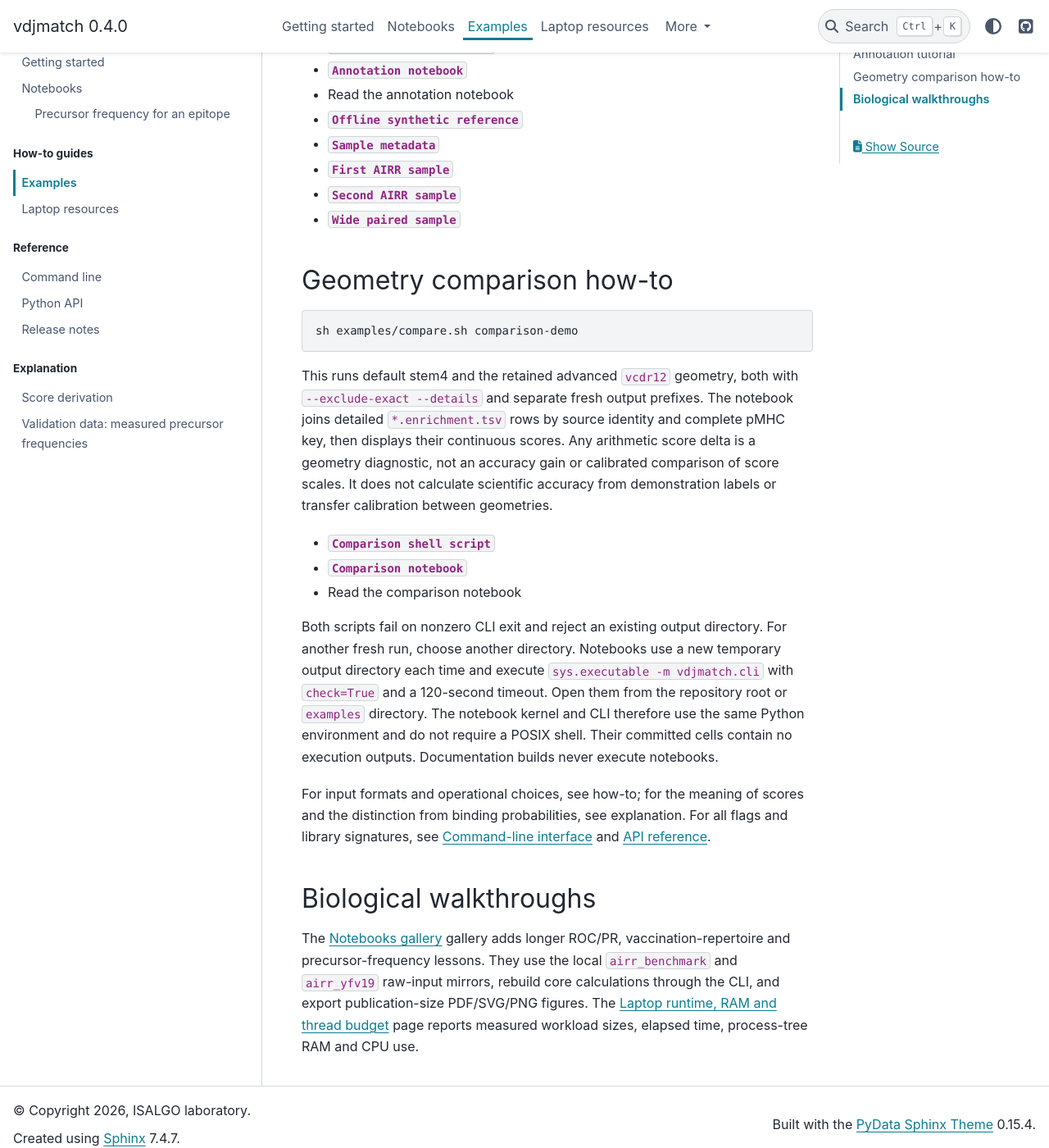
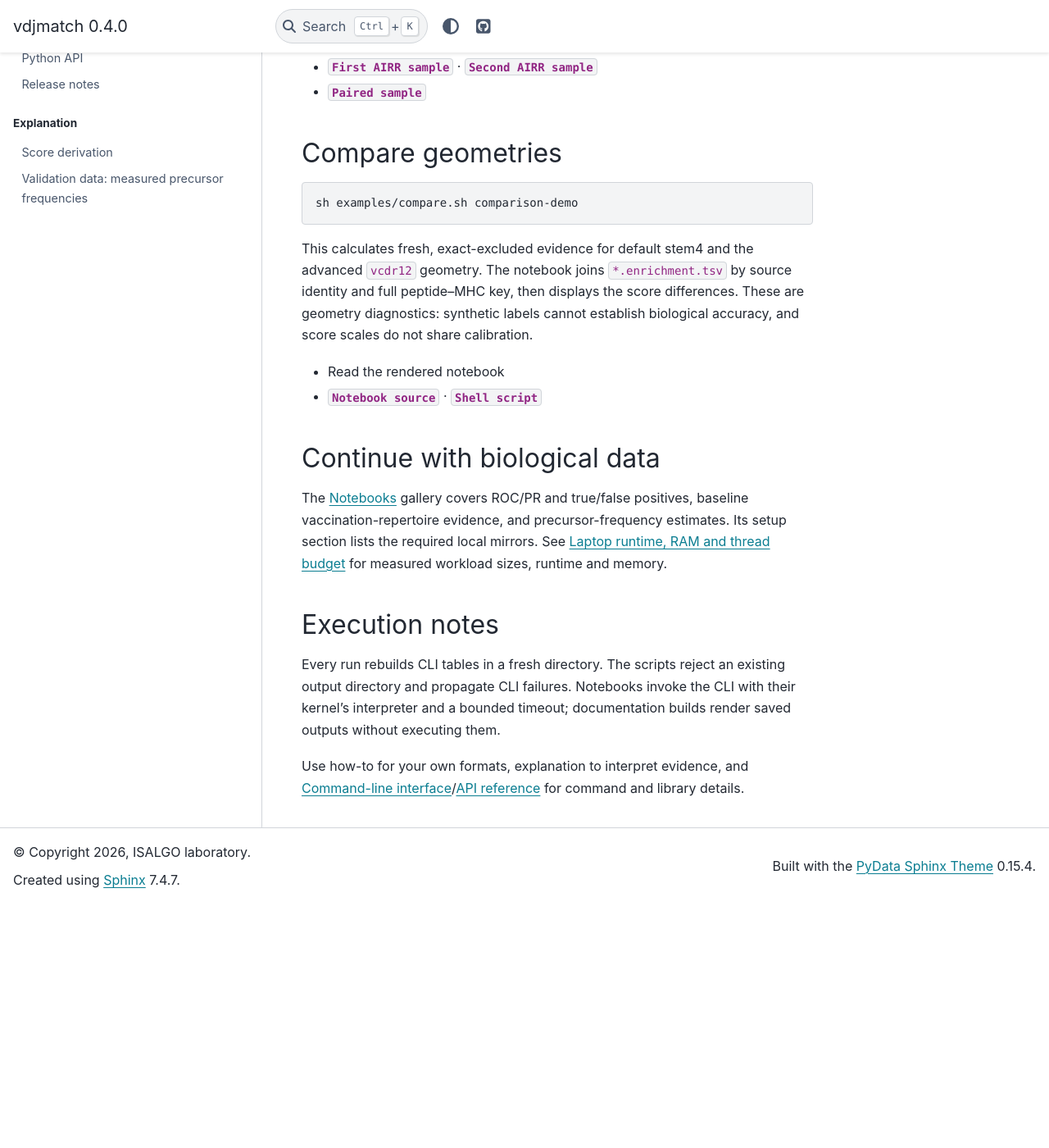
Before and after one commit to antigenomics/vdjmatch, a Sphinx documentation site: the page built from docs/examples.rst, in a window 1280 px wide and 1400 px high, scrolled down 1075 px. Shown: the whole window at 82% size. Built offline with Sphinx 7.4.7 and the PyData theme 0.15.4, drawn with Linux system fonts in a browser that asks for light colours; pages that are not in the unit, such as notebooks, are missing from menus; after the commit the page ends 2177 px from its top, so only the background shows below that; some of the changed text lies outside the part shown.

Commit message:
Clarify example navigation and render notebook source links

```diff
--- a/docs/conf.py
+++ b/docs/conf.py
@@ -39,7 +39,15 @@
     "navigation_depth": 3,
     "collapse_navigation": False,
     "header_links_before_dropdown": 4,
+    "navbar_center": [],
     "show_toc_level": 2,
 }
 html_sidebars = {"**": ["site-nav"], "index": []}
 nbsphinx_execute = "never"
+
+# Every notebook is a full docs page, with its source available in the same view.
+nbsphinx_prolog = r"""
+.. container:: notebook-source
+
+   :doc:`All notebooks </notebooks>` · :download:`Download this notebook <{{ env.docname.split('/')[-1] }}.ipynb>`
+"""
--- a/docs/examples.rst
+++ b/docs/examples.rst
@@ -1,39 +1,23 @@
-Examples gallery
-================
+Examples
+========
 
-Two offline workflows and three biological notebooks show the path from raw inputs to CLI tables. Start with
-annotation, then compare detailed evidence. Open :doc:`notebooks` for rendered
-previews and notebook source downloads.
+Run two small offline workflows from raw inputs to CLI tables. For longer
+lessons with rendered code, figures and results, continue to :doc:`notebooks`.
 
-.. raw:: html
+Setup
+-----
 
-   <div class="proj-card-grid">
-     <a class="proj-card" href="#annotation-tutorial">
-       <span class="proj-card__type">Tutorial · four rows and two pairs</span>
-       <h3>Annotate a cohort</h3>
-       <p>Run metadata and linked-pair inputs. Inspect identities, selections,
-       invalid genes and the incomplete pair.</p>
-     </a>
-     <a class="proj-card" href="#geometry-comparison-how-to">
-       <span class="proj-card__type">How-to · matched query identities</span>
-       <h3>Compare geometries</h3>
-       <p>Export fresh stem4 and vcdr12 evidence and join their full pMHC keys.</p>
-     </a>
-   </div>
+Install vdjmatch in an isolated environment and obtain the complete
+`examples directory <https://github.com/antigenomics/vdjmatch/tree/master/examples>`_,
+keeping ``inputs`` beside the scripts. Activate the environment so
+``vdjmatch`` is on ``PATH``. Both scripts use four native threads and a supplied
+offline reference.
 
-These examples run tiny synthetic raw inputs against a supplied offline reference.
-``DEMO_A`` and ``DEMO_B`` are demonstration labels, not experimental binding truth.
-Every result is produced by the installed CLI; notebooks analyze only its final tables.
-There are no persisted feature inputs, skip/resume paths or reused predictions.
+The inputs are synthetic software fixtures. ``DEMO_A`` and ``DEMO_B`` are
+demonstration labels, rather than experimental binding labels.
 
-`Download the release source ZIP <https://github.com/antigenomics/vdjmatch/archive/refs/tags/v0.4.0.zip>`_
-or clone the repository and use its complete ``examples`` directory, keeping
-its ``inputs`` directory beside the scripts and notebooks. The source distribution
-also includes these files. Install vdjmatch in an isolated environment and activate
-it so ``vdjmatch`` is on ``PATH``. Both scripts default to four native threads.
-
-Annotation tutorial
--------------------
+Annotate a cohort
+-----------------
 
 From the repository root, choose a new output directory:
 
@@ -41,57 +25,58 @@
 
    sh examples/annotate.sh annotation-demo
 
-The metadata cohort has four single-chain rows across two samples. The wide paired
-input has two receptors, including one missing beta chain. Source identities and
-missing/invalid dispositions remain in ``*.queries.tsv`` and ``*.selection.tsv``.
-``*.manifest.json`` records the reference, scoring and resources.
+The cohort contains four single-chain rows across two samples and two paired
+receptors, including an incomplete pair. Inspect these outputs:
 
-* :download:`Annotation shell script <../examples/annotate.sh>`
-* :download:`Annotation notebook <../examples/annotation.ipynb>`
-* :doc:`Read the annotation notebook <notebooks/annotation>`
-* :download:`Offline synthetic reference <../examples/inputs/reference.tsv>`
-* :download:`Sample metadata <../examples/inputs/samples.tsv>`
-* :download:`First AIRR sample <../examples/inputs/cohort/sample_a.tsv>`
-* :download:`Second AIRR sample <../examples/inputs/cohort/sample_b.tsv>`
-* :download:`Wide paired sample <../examples/inputs/paired.tsv>`
+.. list-table:: Annotation outputs
+   :header-rows: 1
 
-Geometry comparison how-to
---------------------------
+   * - File
+     - What it shows
+   * - ``*.queries.tsv``
+     - Source identities and ingestion dispositions
+   * - ``*.selection.tsv``
+     - Selected evidence, ambiguity and unsupported queries
+   * - ``*.manifest.json``
+     - Reference identity, scoring options and resources
+
+* :doc:`Read the rendered notebook <notebooks/annotation>`
+* :download:`Notebook source <../examples/annotation.ipynb>` · :download:`Shell script <../examples/annotate.sh>`
+* :download:`Offline reference <../examples/inputs/reference.tsv>` · :download:`Sample metadata <../examples/inputs/samples.tsv>`
+* :download:`First AIRR sample <../examples/inputs/cohort/sample_a.tsv>` · :download:`Second AIRR sample <../examples/inputs/cohort/sample_b.tsv>`
+* :download:`Paired sample <../examples/inputs/paired.tsv>`
+
+Compare geometries
+------------------
 
 .. code-block:: sh
 
    sh examples/compare.sh comparison-demo
 
-This runs default stem4 and the retained advanced ``vcdr12`` geometry, both with
-``--exclude-exact --details`` and separate fresh output prefixes. The notebook
-joins detailed ``*.enrichment.tsv`` rows by source identity and complete pMHC key,
-then displays their continuous scores. Any arithmetic score delta is a geometry
-diagnostic, not an accuracy gain or calibrated comparison of score scales.
-It does not calculate scientific accuracy
-from demonstration labels or transfer calibration between geometries.
+This calculates fresh, exact-excluded evidence for default stem4 and the
+advanced ``vcdr12`` geometry. The notebook joins ``*.enrichment.tsv`` by source
+identity and full peptide–MHC key, then displays the score differences.
+These are geometry diagnostics: synthetic labels cannot establish biological
+accuracy, and score scales do not share calibration.
 
-* :download:`Comparison shell script <../examples/compare.sh>`
-* :download:`Comparison notebook <../examples/comparison.ipynb>`
-* :doc:`Read the comparison notebook <notebooks/comparison>`
+* :doc:`Read the rendered notebook <notebooks/comparison>`
+* :download:`Notebook source <../examples/comparison.ipynb>` · :download:`Shell script <../examples/compare.sh>`
 
-Both scripts fail on nonzero CLI exit and reject an existing output directory.
-For another fresh run, choose another directory. Notebooks use a new temporary
-output directory each time and execute ``sys.executable -m vdjmatch.cli``
-with ``check=True`` and
-a 120-second timeout. Open them from the repository root or ``examples`` directory.
-The notebook kernel and CLI therefore use the same Python environment and do not
-require a POSIX shell. Their committed cells contain no execution outputs. Documentation builds never
-execute notebooks.
+Continue with biological data
+-----------------------------
 
-For input formats and operational choices, see :doc:`how-to`; for the meaning of
-scores and the distinction from binding probabilities, see :doc:`explanation`.
-For all flags and library signatures, see :doc:`cli` and :doc:`api`.
+The :doc:`notebooks` gallery covers ROC/PR and true/false positives, baseline
+vaccination-repertoire evidence, and precursor-frequency estimates. Its setup
+section lists the required local mirrors. See :doc:`performance` for measured
+workload sizes, runtime and memory.
 
-Biological walkthroughs
------------------------
+Execution notes
+---------------
 
-The :doc:`notebooks` gallery adds longer ROC/PR, vaccination-repertoire and
-precursor-frequency lessons. They use the local ``airr_benchmark`` and
-``airr_yfv19`` raw-input mirrors, rebuild core calculations through the CLI,
-and export publication-size PDF/SVG/PNG figures. The :doc:`performance` page
-reports measured workload sizes, elapsed time, process-tree RAM and CPU use.
+Every run rebuilds CLI tables in a fresh directory. The scripts reject an
+existing output directory and propagate CLI failures. Notebooks invoke the
+CLI with their kernel's interpreter and a bounded timeout; documentation
+builds render saved outputs without executing them.
+
+Use :doc:`how-to` for your own formats, :doc:`explanation` to interpret evidence,
+and :doc:`cli`/:doc:`api` for command and library details.
--- a/docs/index.rst
+++ b/docs/index.rst
@@ -63,7 +63,7 @@
      </a>
      <a class="proj-card" href="notebooks.html">
        <h3>Notebooks gallery</h3>
-       <p>Browse rendered annotation, comparison and precursor notebooks; download their source.</p>
+       <p>Read worked notebooks with figures, results and downloadable source.</p>
      </a>
    </div>
 
@@ -78,7 +78,6 @@
    :caption: Tutorials
 
    Getting started <tutorial>
-   Notebooks <notebooks>
 
 .. toctree::
    :hidden:
--- a/docs/notebooks.rst
+++ b/docs/notebooks.rst
@@ -1,58 +1,12 @@
-Notebooks gallery
-=================
+Notebooks
+=========
 
-Browse the notebooks before downloading them. Annotation and comparison use the
-small offline inputs from :doc:`examples`; all tables come from the installed CLI.
-The annotation and comparison notebooks have no committed execution outputs.
-The precursor tutorial retains its curated illustration outputs; documentation
-builds never execute notebooks.
+Read complete notebooks here in the documentation: prose, code and reviewed
+figures appear together. Each page also offers its ``.ipynb`` source.
+Start with the offline examples, then choose a biological question.
 
-Scientific worked examples
---------------------------
-
-These longer lessons use biological data from local mirrors. Each core
-calculation runs through the installed CLI; plots consume its final tables.
-Reviewed plots are embedded for browsing. Complete raw rows, donor identifiers
-and detailed execution logs remain private. See :doc:`performance` for measured
-laptop time, RAM and CPU use.
-
-.. raw:: html
-
-   <div class="proj-card-grid">
-     <a class="proj-card" href="notebooks/accuracy.html">
-       <span class="proj-card__type">Experimental labels · four TRB targets</span>
-       <h3>ROC, precision–recall and false positives</h3>
-       <p>Follow 2,670 labelled source observations through exact exclusion,
-       score distributions and true/false-positive count trajectories.</p>
-     </a>
-     <a class="proj-card" href="notebooks/vaccination.html">
-       <span class="proj-card__type">Baseline repertoire · abundance</span>
-       <h3>Candidate evidence in a vaccination dataset</h3>
-       <p>Connect clone abundance, retained read-count coverage and relative
-       LLW support without inventing binding labels or expansion.</p>
-     </a>
-     <a class="proj-card" href="notebooks/precursor_estimates.html">
-       <span class="proj-card__type">Recombination model · complete target sets</span>
-       <h3>From precursor frequency to expected cells</h3>
-       <p>Compare GIL, NLV and LLW while separating probability mass,
-       selection assumptions, compartment size and occupancy.</p>
-     </a>
-   </div>
-
-* :download:`Accuracy notebook <../examples/accuracy.ipynb>`
-* :download:`Vaccination notebook <../examples/vaccination.ipynb>`
-* :download:`Precursor estimates notebook <../examples/precursor_estimates.ipynb>`
-* :download:`CLI process profiler <../examples/profile_cli.py>`
-
-Keep the profiler beside the notebooks. Install
-``vdjmatch[bench,precursor,notebook]`` plus ``ipykernel``. Set
-``AIRR_BENCHMARK`` and ``AIRR_YFV19`` to your local mirrors; defaults are
-``~/hf/airr_benchmark`` and ``~/hf/airr_yfv19``. ``YFV_INPUT`` selects a
-specific raw baseline repertoire. Every execution creates a fresh output directory.
-The lessons use four native threads and one-thread numerical helper pools.
-
-Annotation and comparison
--------------------------
+Start here
+----------
 
 .. raw:: html
 
@@ -71,18 +25,49 @@
      </a>
    </div>
 
-* :download:`Download annotation.ipynb <../examples/annotation.ipynb>`
-* :download:`Download comparison.ipynb <../examples/comparison.ipynb>`
-* `Get the complete examples directory <https://github.com/antigenomics/vdjmatch/tree/master/examples>`_
+* :download:`Cohort annotation source <../examples/annotation.ipynb>`
+* :download:`Geometry comparison source <../examples/comparison.ipynb>`
 
-Keep the notebooks beside ``inputs`` in ``examples``. Open them from the
-repository root or ``examples`` directory, with a kernel that has vdjmatch
-installed. Each run creates a fresh temporary output directory and invokes
-``sys.executable -m vdjmatch.cli`` with a 120-second timeout. See :doc:`examples`
-for raw input downloads and shell commands.
+These small synthetic examples need only the supplied ``examples/inputs``
+files. See :doc:`examples` for the shell commands and input downloads.
 
-Precursor frequency
--------------------
+Biological questions
+--------------------
+
+.. raw:: html
+
+   <div class="proj-card-grid">
+     <a class="proj-card" href="notebooks/accuracy.html">
+       <span class="proj-card__type">Accuracy · four TRB targets</span>
+       <h3>ROC, precision–recall and false positives</h3>
+       <p>Compare ROC and precision–recall curves, score distributions and
+       true/false-positive counts for 2,670 labelled observations.</p>
+     </a>
+     <a class="proj-card" href="notebooks/vaccination.html">
+       <span class="proj-card__type">Baseline repertoire · abundance</span>
+       <h3>Candidate evidence in a vaccination dataset</h3>
+       <p>Explore baseline clone abundance, read-count coverage and
+       LLW candidate evidence in a vaccination repertoire.</p>
+     </a>
+     <a class="proj-card" href="notebooks/precursor_estimates.html">
+       <span class="proj-card__type">Recombination model · complete target sets</span>
+       <h3>From precursor frequency to expected cells</h3>
+       <p>Compare GIL, NLV and LLW: probability mass, model frequency,
+       expected cells and occupancy.</p>
+     </a>
+   </div>
+
+* :download:`Accuracy source <../examples/accuracy.ipynb>`
+* :download:`Vaccination source <../examples/vaccination.ipynb>`
+* :download:`Precursor estimates source <../examples/precursor_estimates.ipynb>`
+
+The accuracy lesson uses supplied positive/control labels. The vaccination
+lesson describes a baseline repertoire; the precursor lesson calculates model
+estimates. Each notebook states its observation unit, assumptions and limits.
+See :doc:`performance` for measured runtime, RAM and CPU use.
+
+Precursor method and validation
+-------------------------------
 
 .. raw:: html
 
@@ -99,45 +84,66 @@
      </a>
    </div>
 
-* :download:`Download precursor.ipynb <notebooks/precursor.ipynb>`
-* :download:`Download the marimo compendium <notebooks/precursor_compendium.py>`
+* :download:`Precursor method source <notebooks/precursor.ipynb>`
+* :download:`Interactive compendium source <notebooks/precursor_compendium.py>`
 
-The precursor workflow is separate from antigen annotation. Its setup and
-reference-data requirements are described in :doc:`compendium`.
+Run a notebook
+--------------
 
-Run the complete gallery
-------------------------
+Keep the complete `examples directory <https://github.com/antigenomics/vdjmatch/tree/master/examples>`_
+together and open it with a Jupyter kernel in your isolated environment.
 
-Use an isolated environment containing the published package and notebook tools.
-From the repository root:
+.. code-block:: sh
+
+   python -m pip install 'vdjmatch[bench,precursor,notebook]' ipykernel
+
+For the biological lessons, set these variables if your local mirrors are
+elsewhere:
+
+.. list-table:: Input locations
+   :header-rows: 1
+
+   * - Variable
+     - Default
+     - Used by
+   * - ``AIRR_BENCHMARK``
+     - ``~/hf/airr_benchmark``
+     - Accuracy, precursor estimates and the pinned reference
+   * - ``AIRR_YFV19``
+     - ``~/hf/airr_yfv19``
+     - Vaccination repertoire
+   * - ``YFV_INPUT``
+     - First table in sorted filename order
+     - Choose a specific baseline repertoire
+
+Keep :download:`profile_cli.py <../examples/profile_cli.py>` beside the notebooks.
+Biological calculations use four native threads and write fresh CLI tables;
+reviewed figures and aggregate counts are embedded in these pages. Raw rows,
+sample identifiers and complete execution logs remain private. Documentation
+builds render saved outputs without running calculations.
+
+Verify the gallery
+~~~~~~~~~~~~~~~~~~
+
+The :download:`dependency recipe <../examples/requirements-notebooks.txt>` and
+:download:`checker <../examples/check_gallery.py>` provide a clean-kernel check:
 
 .. code-block:: sh
 
    uv venv .venv-gallery
-   uv pip install --python .venv-gallery/bin/python --index-url https://pypi.org/simple --no-cache -r examples/requirements-notebooks.txt
-   .venv-gallery/bin/python examples/check_gallery.py NEW_GALLERY_OUTPUT_DIRECTORY
+   uv pip install --python .venv-gallery/bin/python -r examples/requirements-notebooks.txt
+   .venv-gallery/bin/python examples/check_gallery.py NEW_OUTPUT_DIRECTORY
 
-This executes both shell examples, the original three Jupyter notebooks with fresh kernels,
-and the marimo compendium. It records results and executed outputs in the new
-directory and returns a failure status if any workflow fails. The precursor
-tutorial uses four native threads and fetches its pinned public Hugging Face
-snapshot; the compendium uses one native thread and fetches
-its documented tables and reference. Documentation builds still do not execute
-notebooks.
-
-Add ``--scientific`` to execute the three biological notebooks too, once their
-local raw-input mirrors are available. The checker keeps per-cell timestamps
-and all complete execution records in the fresh output directory.
-
-* :download:`Notebook dependency recipe <../examples/requirements-notebooks.txt>`
-* :download:`Gallery verification script <../examples/check_gallery.py>`
+Add ``--scientific`` to include the three biological lessons once their raw
+mirrors are available. The checker saves executed notebooks and cell timings
+in the new directory, and exits nonzero if a workflow fails.
 
 .. toctree::
    :hidden:
 
-   notebooks/annotation
-   notebooks/comparison
-   notebooks/precursor
-   notebooks/accuracy
-   notebooks/vaccination
-   notebooks/precursor_estimates
+   Cohort annotation <notebooks/annotation>
+   Geometry comparison <notebooks/comparison>
+   ROC and precision–recall <notebooks/accuracy>
+   Vaccination repertoire <notebooks/vaccination>
+   Precursor estimates <notebooks/precursor_estimates>
+   Precursor method <notebooks/precursor>
```
Also changed, not shown: other parts of docs/index.rst (+1 -0 lines), 3 other files.
